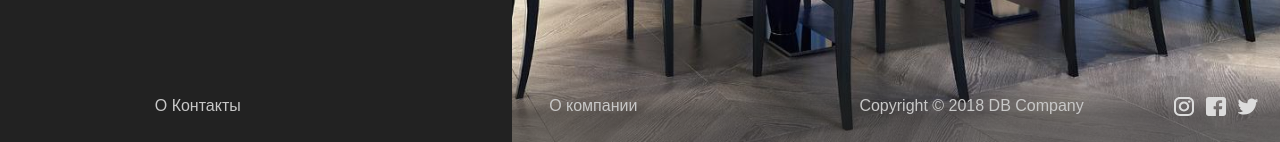
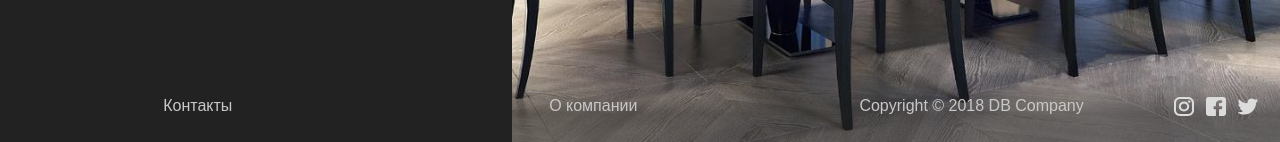
Before and after one commit to flipmotion/db, a React (Create React App) app: page / in a window 1280 px wide. Shown: the part 658-800 px from the top of the page. Built offline with nearby package versions, Linux system fonts and the light colour scheme.

Commit message:
Fix typo

```diff
--- a/src/components/Menu/Footer.js
+++ b/src/components/Menu/Footer.js
@@ -32,7 +32,7 @@ const Text = styled.div`
 export default () => {
   return (
     <FooterMenu>
-      <MenuItem to="/contacts">О Контакты</MenuItem>
+      <MenuItem to="/contacts">Контакты</MenuItem>
       <MenuItem to="/about">О компании</MenuItem>
       <Text>Copyright © 2018 DB Company</Text>
       <IconContainer>
```
